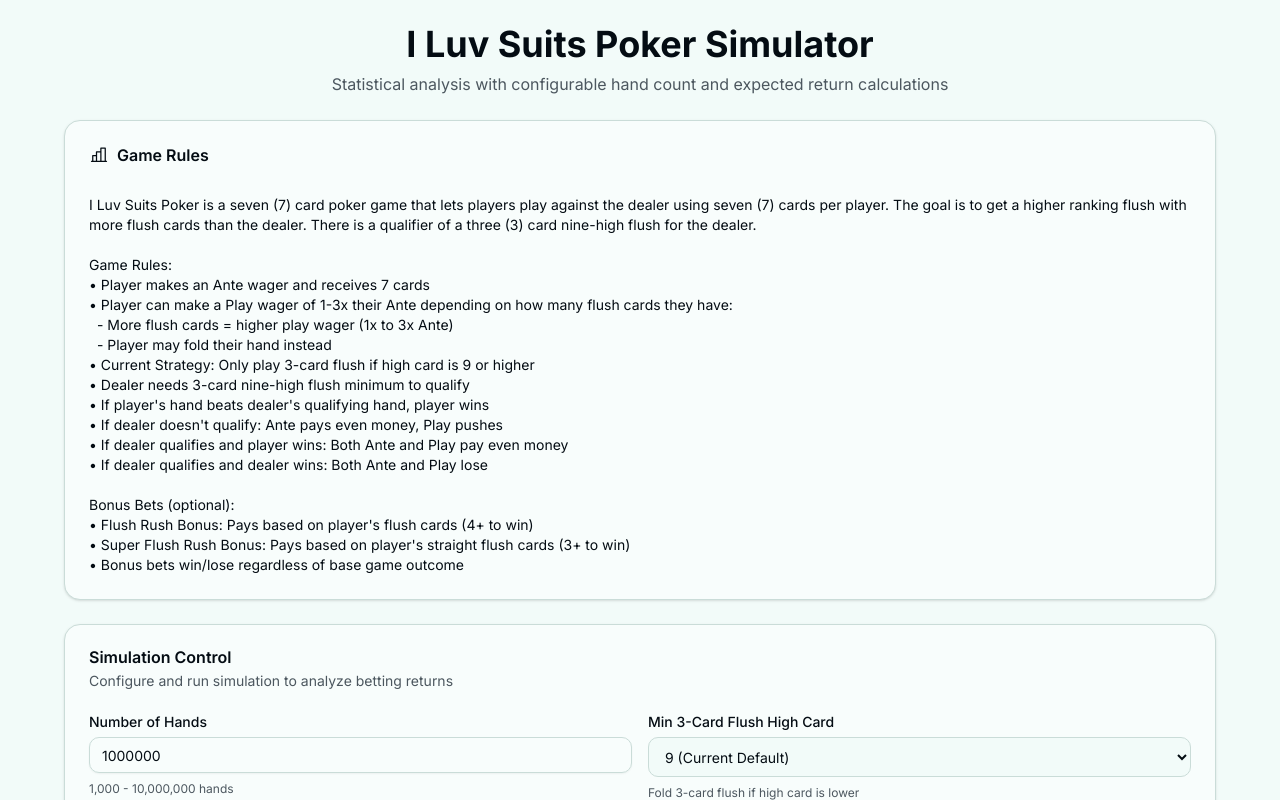
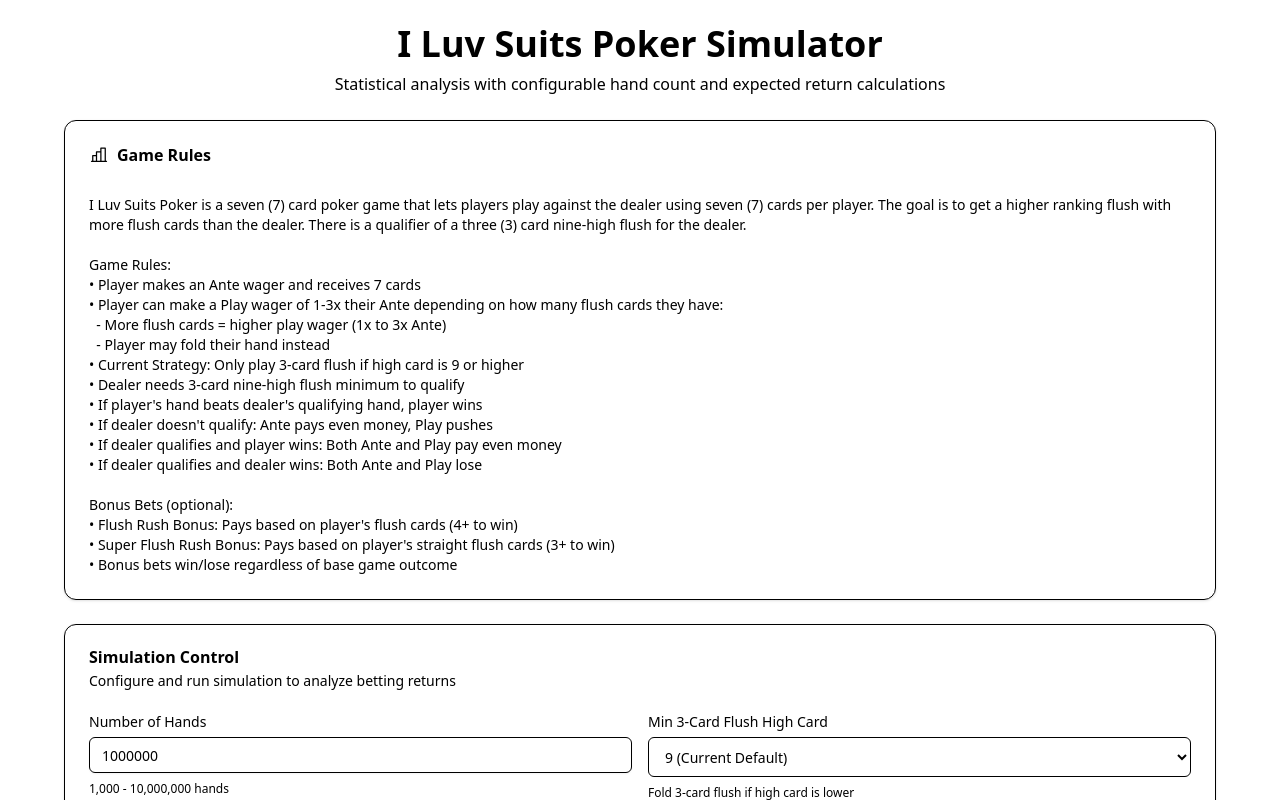
Before and after one commit to jambolo/i-luv-suits-casino, a React (Vite) app: page / in a window 1280 px wide. Shown: the top 800 px of the page. Built offline with nearby package versions, Linux system fonts and the light colour scheme.

Commit message:
Generated by Spark: Fix all reported errors.

```diff
--- a/src/main.css
+++ b/src/main.css
@@ -1,3 +1,2 @@
 @import 'tailwindcss';
-@import './index.css';
 @import "tw-animate-css";
```
